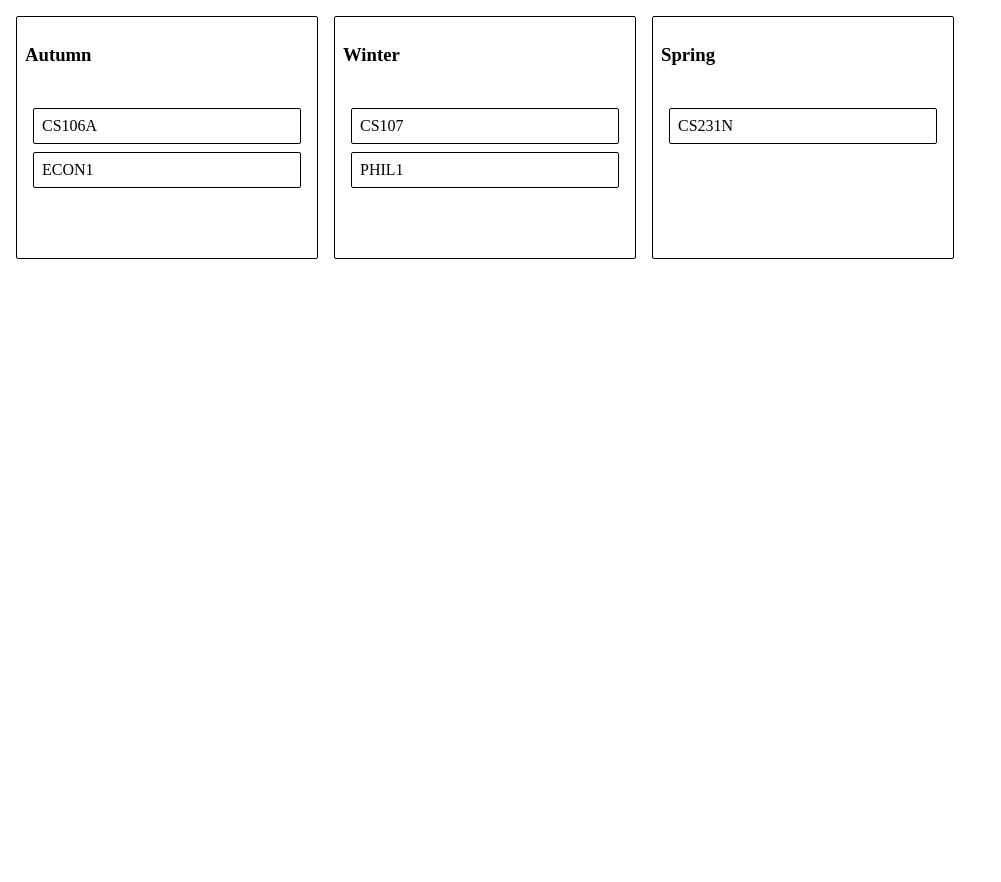
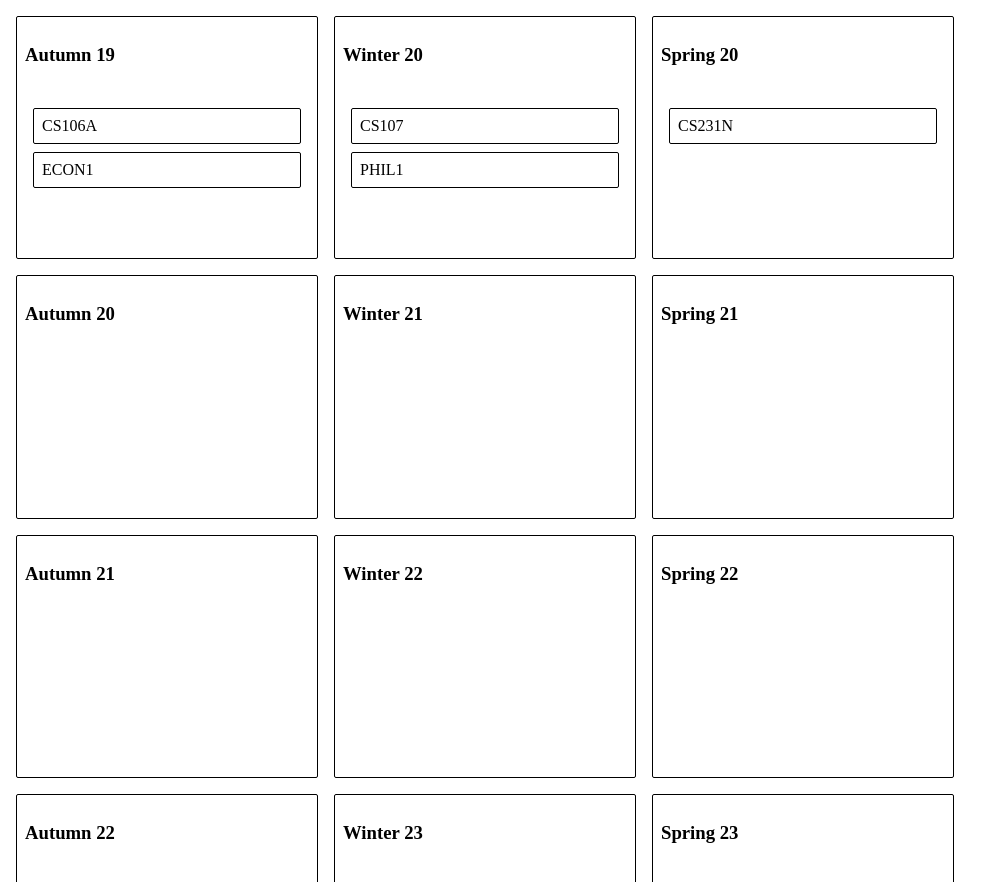
Before and after one commit to jzhao23/forma, a React (Create React App) app: page / in a window 1280 px wide. Shown: the top 882 px of the page, without its empty margins (0-1001 px from the left). Before the commit the page ends 800 px from the top, so only its background shows below. Built offline with nearby package versions, Linux system fonts and the light colour scheme.

Commit message:
added more quarters

```diff
--- a/src/App.js
+++ b/src/App.js
@@ -6,6 +6,9 @@ import Quarter from './Quarter';
 
 const Container = styled.div`
   display: flex;
+  flexDirection: row;
+  justifyContent: space-evenly;
+  flex-wrap: wrap;
 `;
 class App extends React.Component {
 
--- a/src/dummyData.js
+++ b/src/dummyData.js
@@ -22,20 +22,59 @@ const dummyData = {
     },
   },
   quarters: {
-    'Autumn': {
-      id: 'Autumn',
+    'Autumn 19': {
+      id: 'Autumn 19',
       classes: ['CS106A', 'ECON1'],
     },
-    'Winter': {
-      id: 'Winter',
+    'Winter 20': {
+      id: 'Winter 20',
       classes: ['CS107', 'PHIL1'],
     },
-    'Spring': {
-      id: 'Spring',
+    'Spring 20': {
+      id: 'Spring 20',
       classes: ['CS231N'],
     },
+    'Autumn 20': {
+      id: 'Autumn 20',
+      classes: [],
+    },
+    'Winter 21': {
+      id: 'Winter 21',
+      classes: [],
+    },
+    'Spring 21': {
+      id: 'Spring 21',
+      classes: [],
+    },
+    'Autumn 21': {
+      id: 'Autumn 21',
+      classes: [],
+    },
+    'Winter 22': {
+      id: 'Winter 22',
+      classes: [],
+    },
+    'Spring 22': {
+      id: 'Spring 22',
+      classes: [],
+    },
+    'Autumn 22': {
+      id: 'Autumn 22',
+      classes: [],
+    },
+    'Winter 23': {
+      id: 'Winter 23',
+      classes: [],
+    },
+    'Spring 23': {
+      id: 'Spring 23',
+      classes: [],
+    },
   },
-  quarterOrder: ['Autumn', 'Winter', 'Spring'],
+  quarterOrder: ['Autumn 19', 'Winter 20', 'Spring 20',
+  'Autumn 20', 'Winter 21', 'Spring 21',
+  'Autumn 21', 'Winter 22', 'Spring 22',
+  'Autumn 22', 'Winter 23', 'Spring 23',],
 }
 
 export default dummyData;
```
